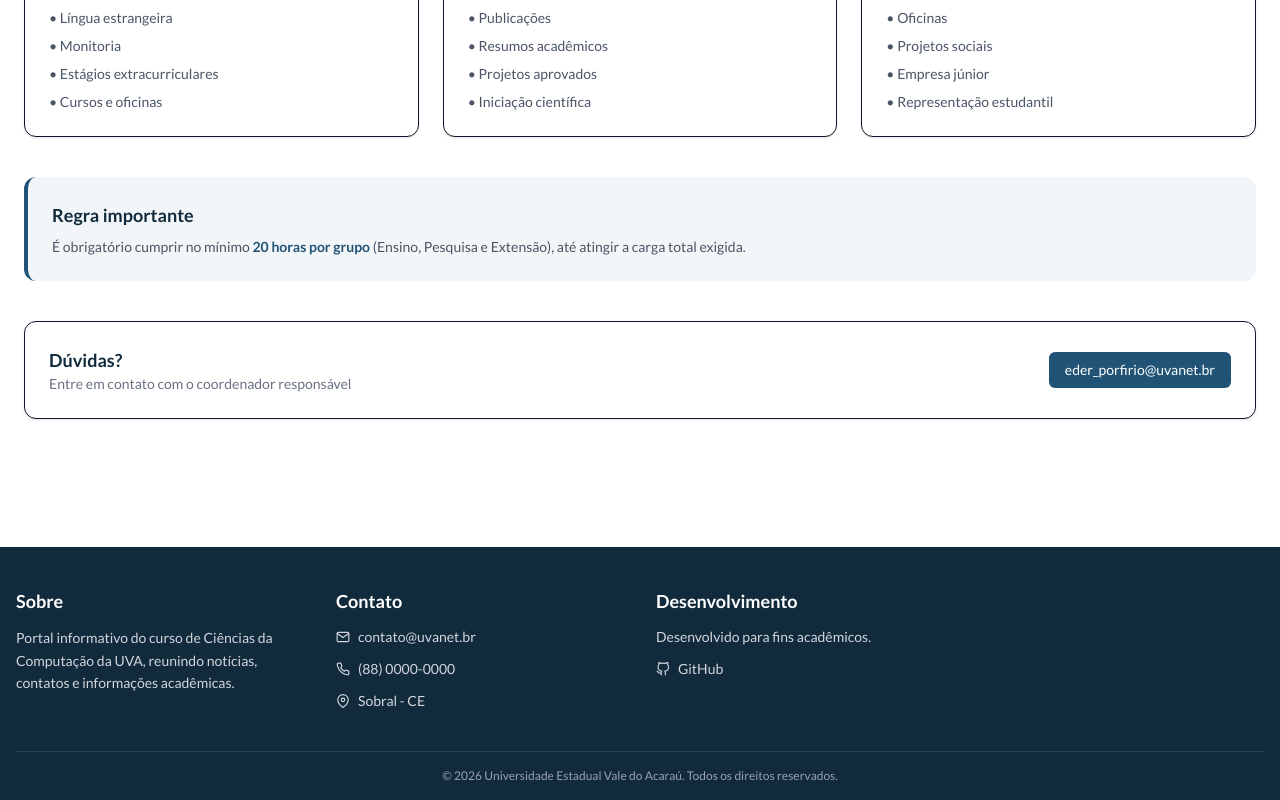
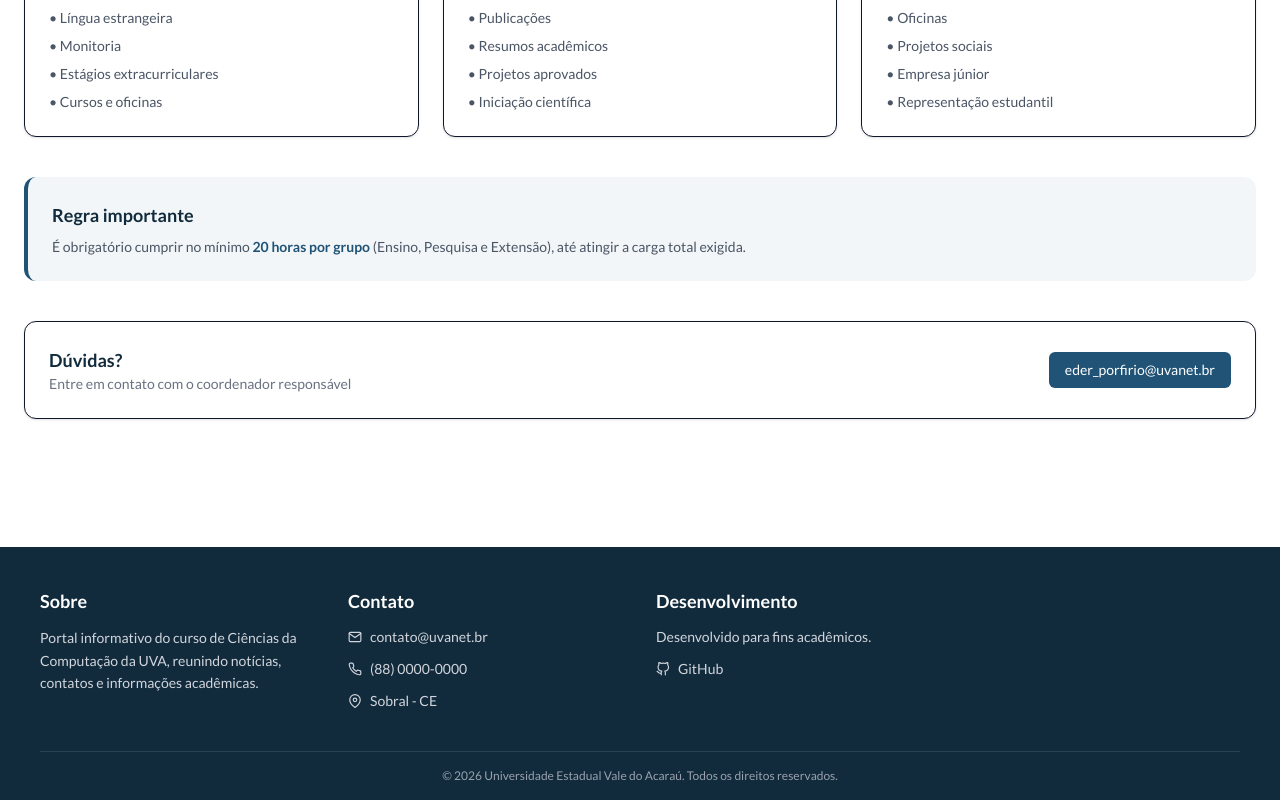
Before and after one commit to debs-veras/ccblog, a React (Vite) app: page /atividades-complementares in a window 1280 px wide. Shown: the part 642-1442 px from the top of the page. Built offline with nearby package versions, Linux system fonts and the light colour scheme.

Commit message:
refactor: mudanca no footer

```diff
--- a/src/layouts/Sections/Footer/index.tsx
+++ b/src/layouts/Sections/Footer/index.tsx
@@ -2,7 +2,7 @@ import { FiMail, FiPhone, FiMapPin, FiGithub } from "react-icons/fi";
 
 export default function Footer() {
   return (
-    <footer className=" mt-16 w-full bg-[#112b3c] dark:bg-slate-950 text-white transition-colors duration-500 px-4">
+    <footer className=" mt-16 w-full bg-[#112b3c] dark:bg-slate-950 text-white transition-colors duration-500 px-10">
       <div className="mx-auto grid container gap-8 py-10 sm:grid-cols-2 lg:grid-cols-4">
         {/* SOBRE */}
         <div className="space-y-3">
```
